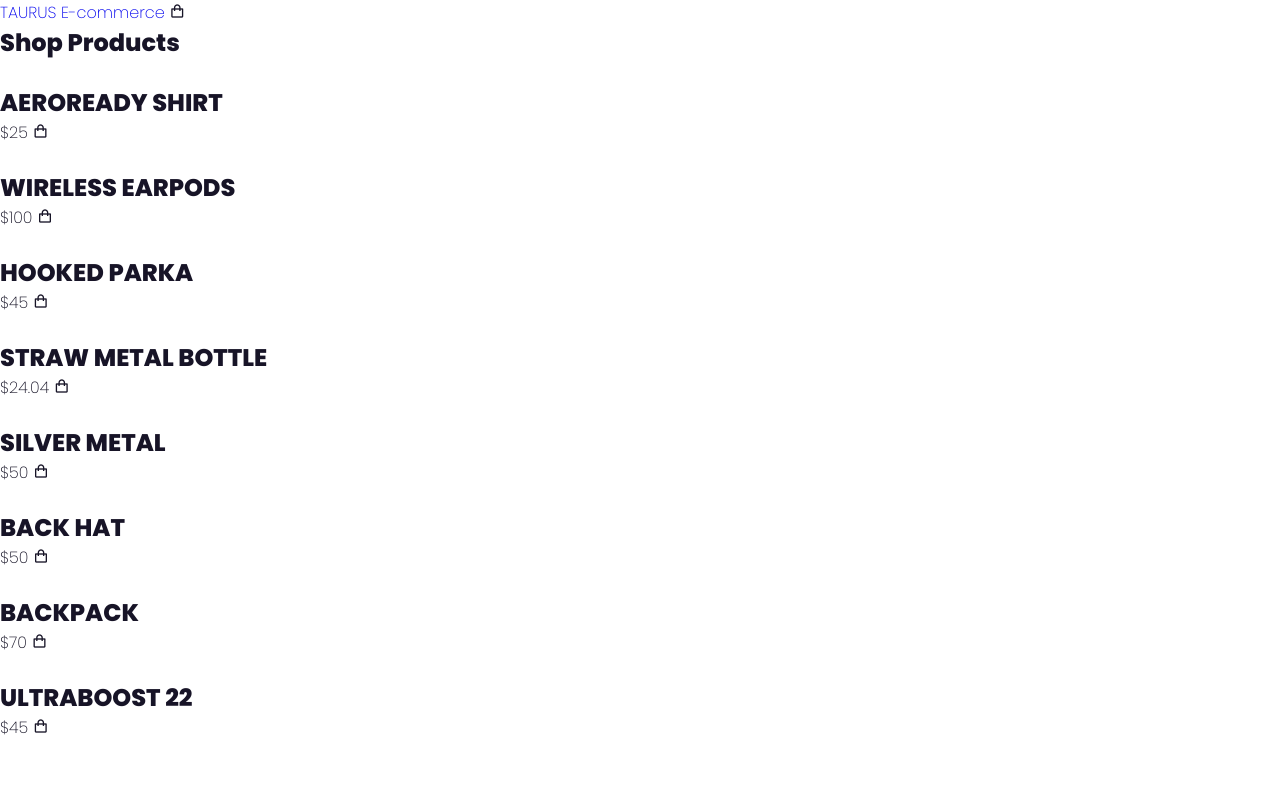
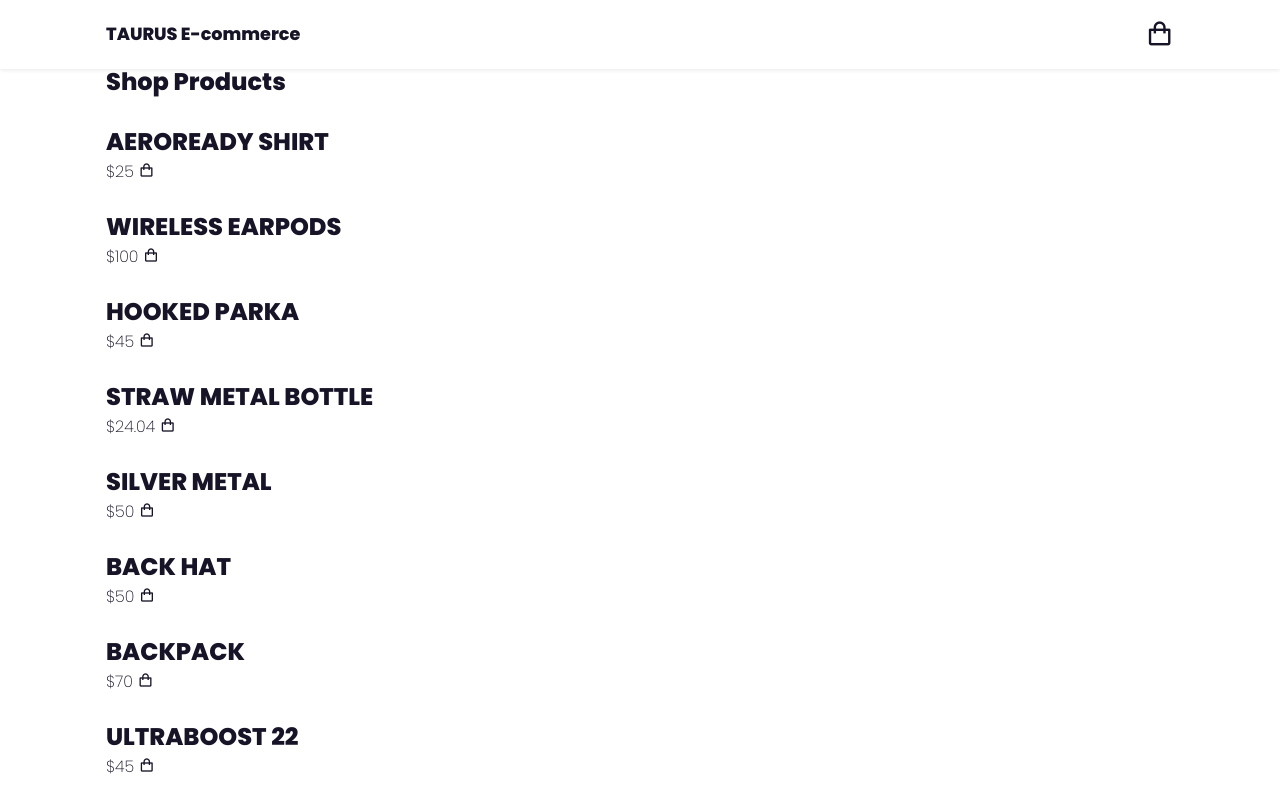
Before and after one commit to SylvioSLV/Ecommerce-Website-, a plain HTML site: page index.html in a window 1280 px wide. Drawn offline with nearby package versions, Linux system fonts and the light colour scheme.

Commit message:
Header section and the roots

```diff
--- a/css/style.css
+++ b/css/style.css
@@ -25,3 +25,41 @@ img {
 body {
     color: var(--text-color);
 }
+
+.container {
+    max-width: 1068px;
+    margin: auto;
+    width: 100%;
+}
+
+section {
+    padding: 4rem 0 3rem;
+}
+
+/* Header section*/
+header {
+    position: fixed;
+    top: 0;
+    left: 0;
+    width: 100%;
+    background: var(--bg-color);
+    box-shadow: 0 1px 4px hsl(0 4% 15% / 10%);
+}
+
+.nav {
+    display: flex;
+    align-items: center;
+    justify-content: space-between;
+    padding: 20px 0;
+}
+
+.logo {
+    font-size: 1.1rem;
+    color: var(--text-color);
+    font-weight: 600;
+}
+
+#cart-icon {
+    font-size: 1.8rem;
+    cursor: pointer;
+}
```
